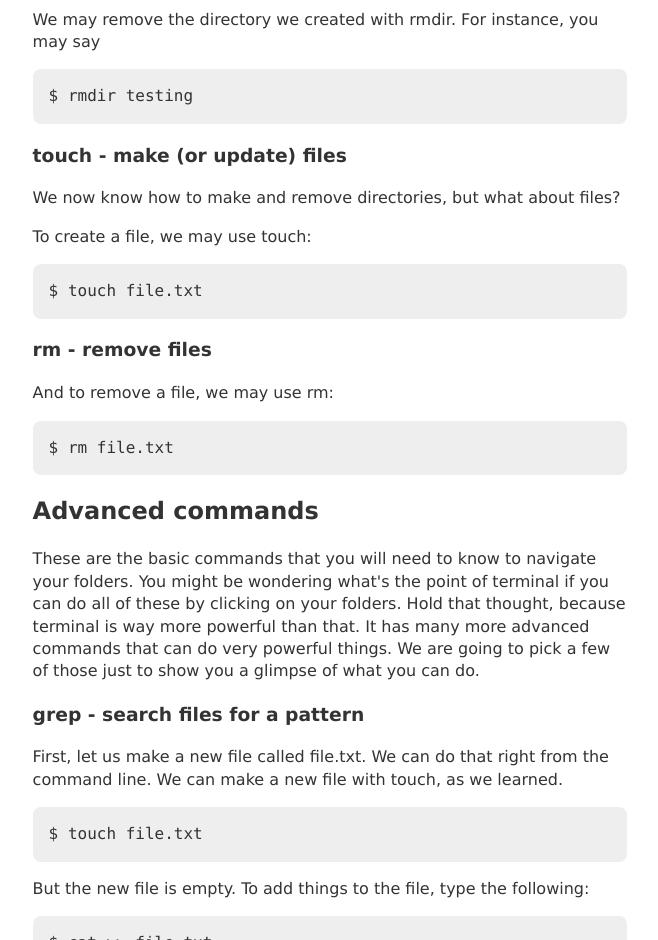
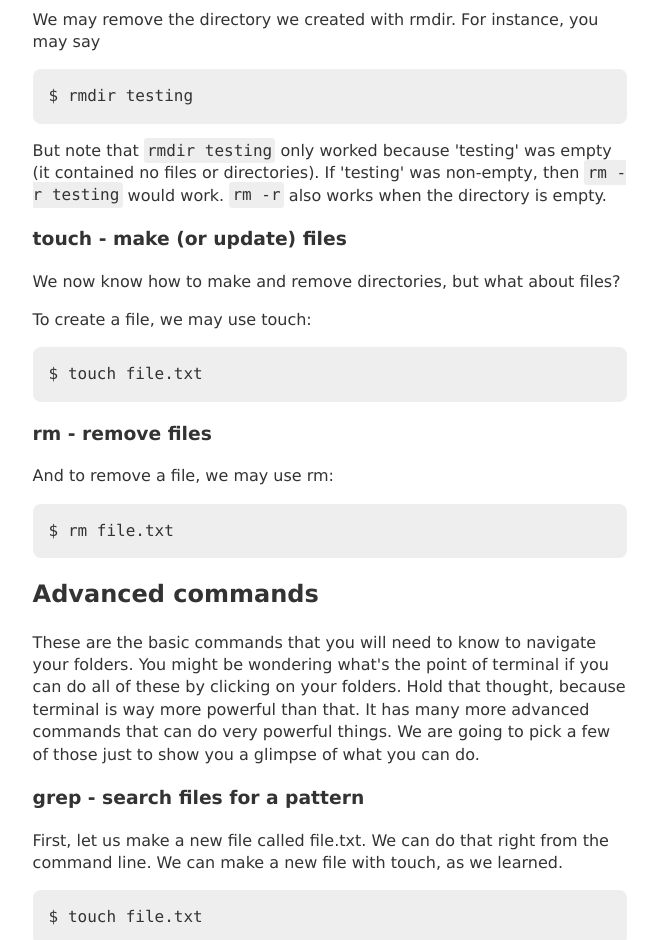
Before and after one commit to azdavis/howto-terminal, a website: page src/index.html in a window 1280 px wide. Shown: the part 3700-4640 px from the top of the page, without its empty margins (310-968 px from the left). Drawn offline with Linux system fonts and the light colour scheme.

Commit message:
Talk about rm -r

```diff
--- a/src/index.html
+++ b/src/index.html
@@ -212,6 +212,12 @@ mkdir: cannot create directory 'testing': File exists</pre
 			src="https://asciinema.org/a/XJGlvvLuroeul8VMGde0AfeaD.js"
 			async
 		></script>
+		<p>
+			But note that <code>rmdir testing</code> only worked because 'testing' was
+			empty (it contained no files or directories). If 'testing' was non-empty,
+			then <code>rm -r testing</code> would work. <code>rm -r</code> also works
+			when the directory is empty.
+		</p>
 		<h3 id="touch">touch - make (or update) files</h3>
 		<p>We now know how to make and remove directories, but what about files?</p>
 		<p>To create a file, we may use touch:</p>
```
